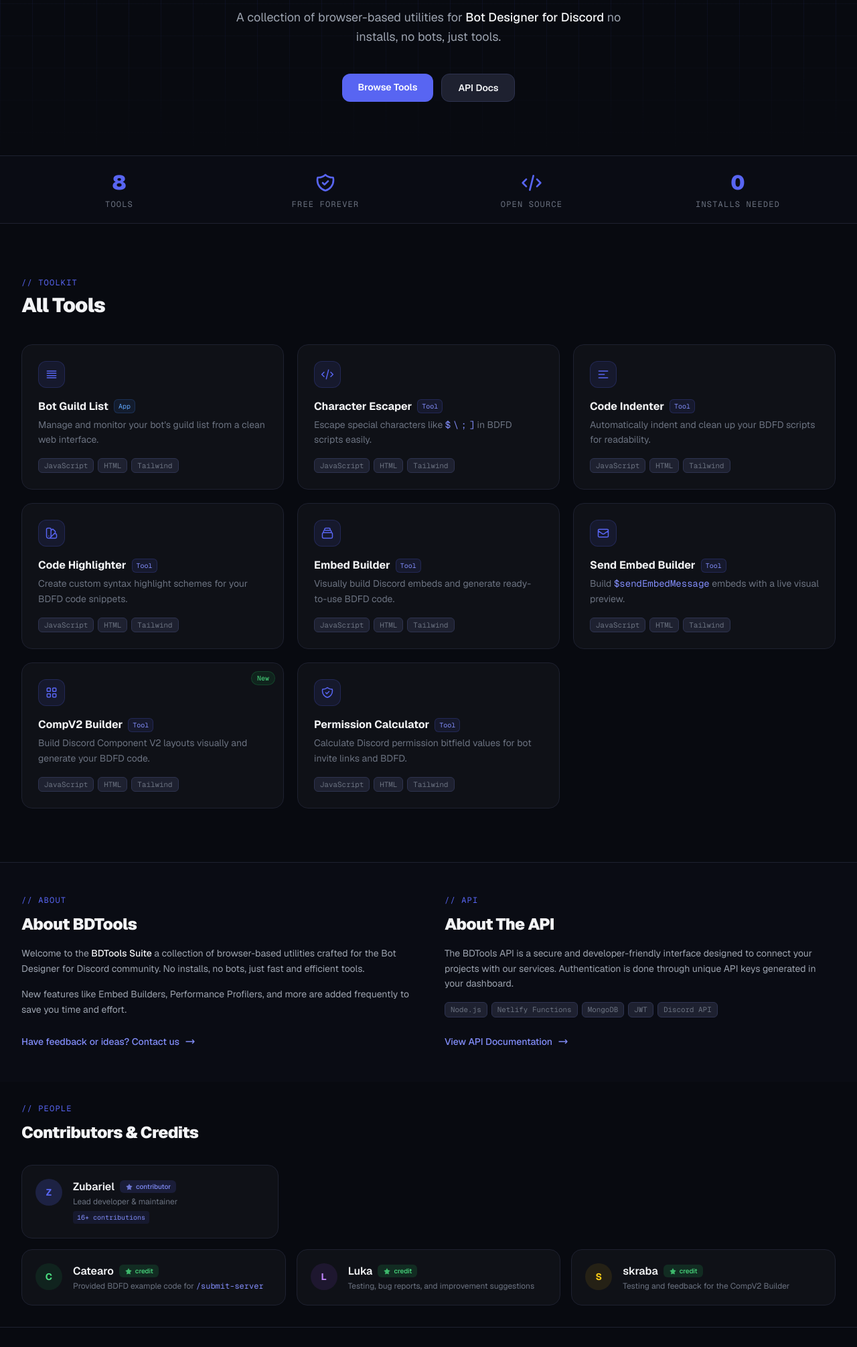
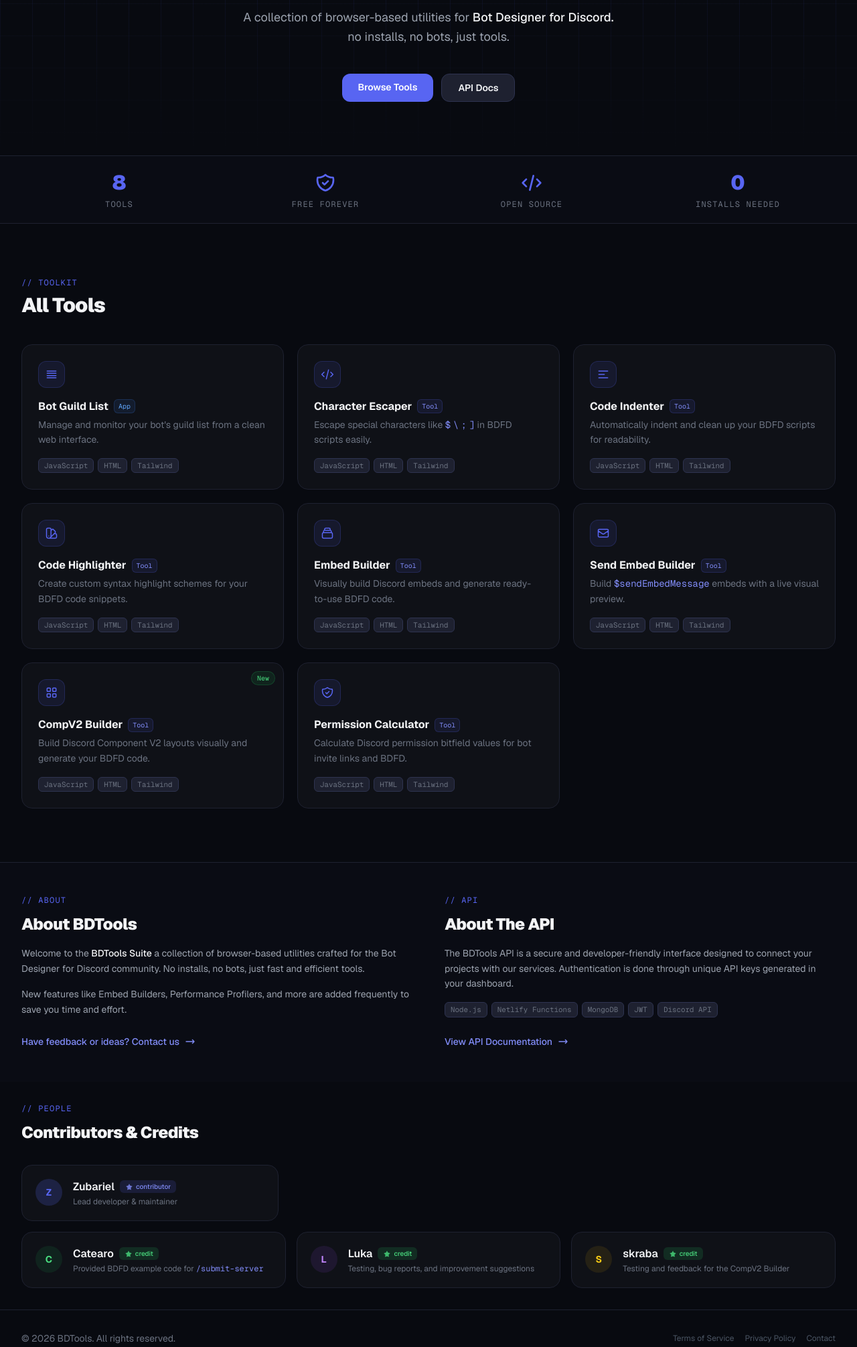
Before and after one commit to itszubariel/BDTools-Public, a website: page index.html in a window 1280 px wide. Shown: the part 292-2303 px from the top of the page at 67% size. Drawn offline with nearby package versions, Linux system fonts and the light colour scheme.

Commit message:
minor issue

```diff
--- a/index.html
+++ b/index.html
@@ -3,7 +3,7 @@
   <head>
     <meta charset="UTF-8" />
     <meta name="viewport" content="width=device-width,initial-scale=1.0" />
-    <title>BDTools | HQ</title>
+    <title>BDTools | Home</title>
     <link rel="icon" href="https://bdtools.netlify.app/images/bdfd_logo.png" />
     <script src="https://cdn.tailwindcss.com"></script>
     <link rel="preconnect" href="https://fonts.googleapis.com" />
@@ -412,7 +412,7 @@
         >
           A collection of browser-based utilities for
           <span class="font-medium" style="color: var(--text-1)"
-            >Bot Designer for Discord</span
+            >Bot Designer for Discord.</span
           >
           no installs, no bots, just tools.
         </p>
@@ -1046,10 +1046,6 @@
             <p class="text-xs mt-0.5" style="color: var(--text-3)">
               Lead developer &amp; maintainer
             </p>
-            <span
-              class="text-[10px] font-mono bg-[#5865F2]/10 text-[#818cf8] px-1.5 py-0.5 rounded mt-1.5 inline-block"
-              >16+ contributions</span
-            >
           </div>
         </div>
 
--- a/netlify/functions/exchange-code.js
+++ b/netlify/functions/exchange-code.js
@@ -1,7 +1,7 @@
 const jwt = require("jsonwebtoken");
 
 const CLIENT_ID = "1395739162635800789";
-const REDIRECT_URI = "https://bdtools.netlify.app/api";
+const REDIRECT_URI = "https://bdtools.netlify.app/docs";
 const CLIENT_SECRET = process.env.CLIENT_SECRET;
 const JWT_SECRET = process.env.JWT_SECRET;
 
```
